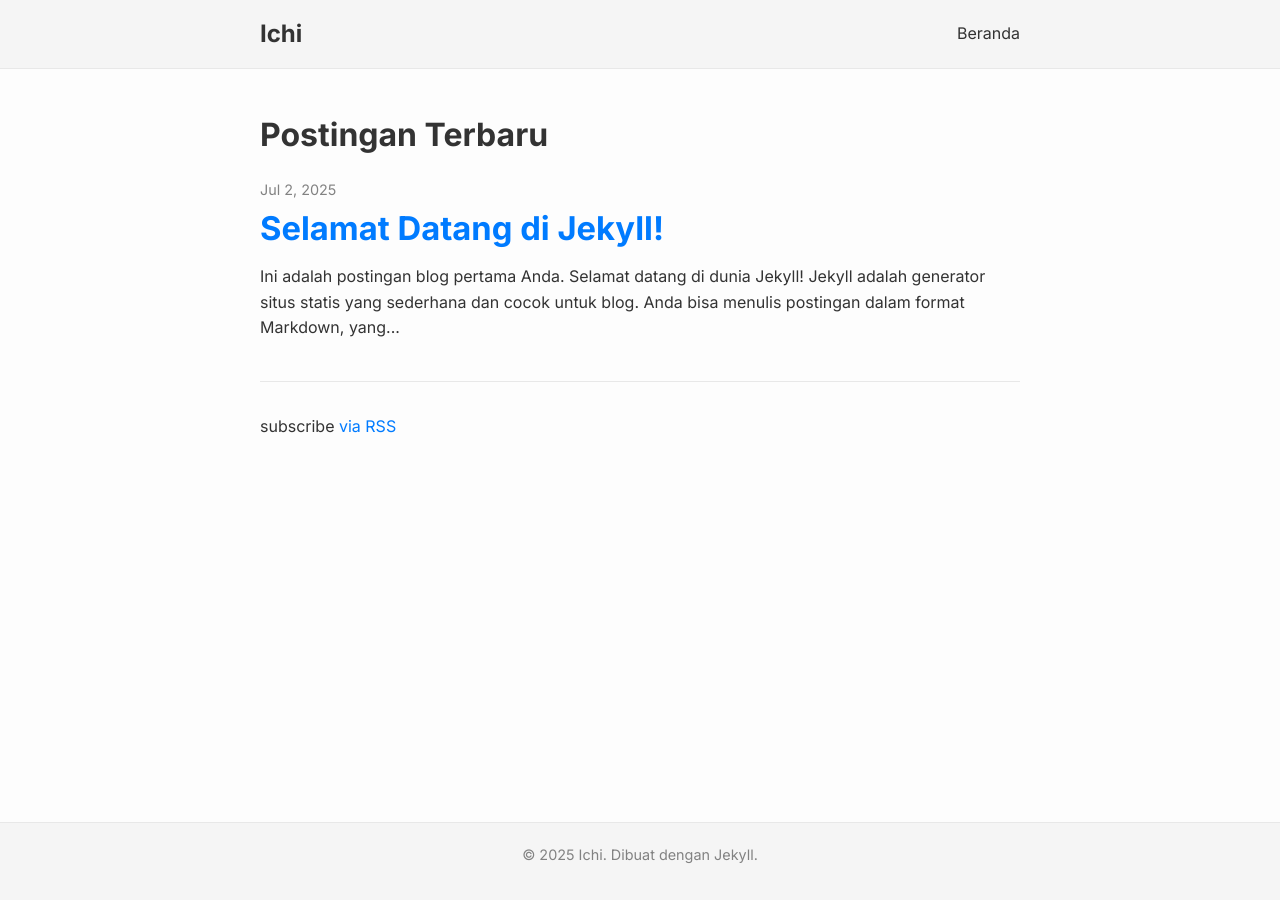
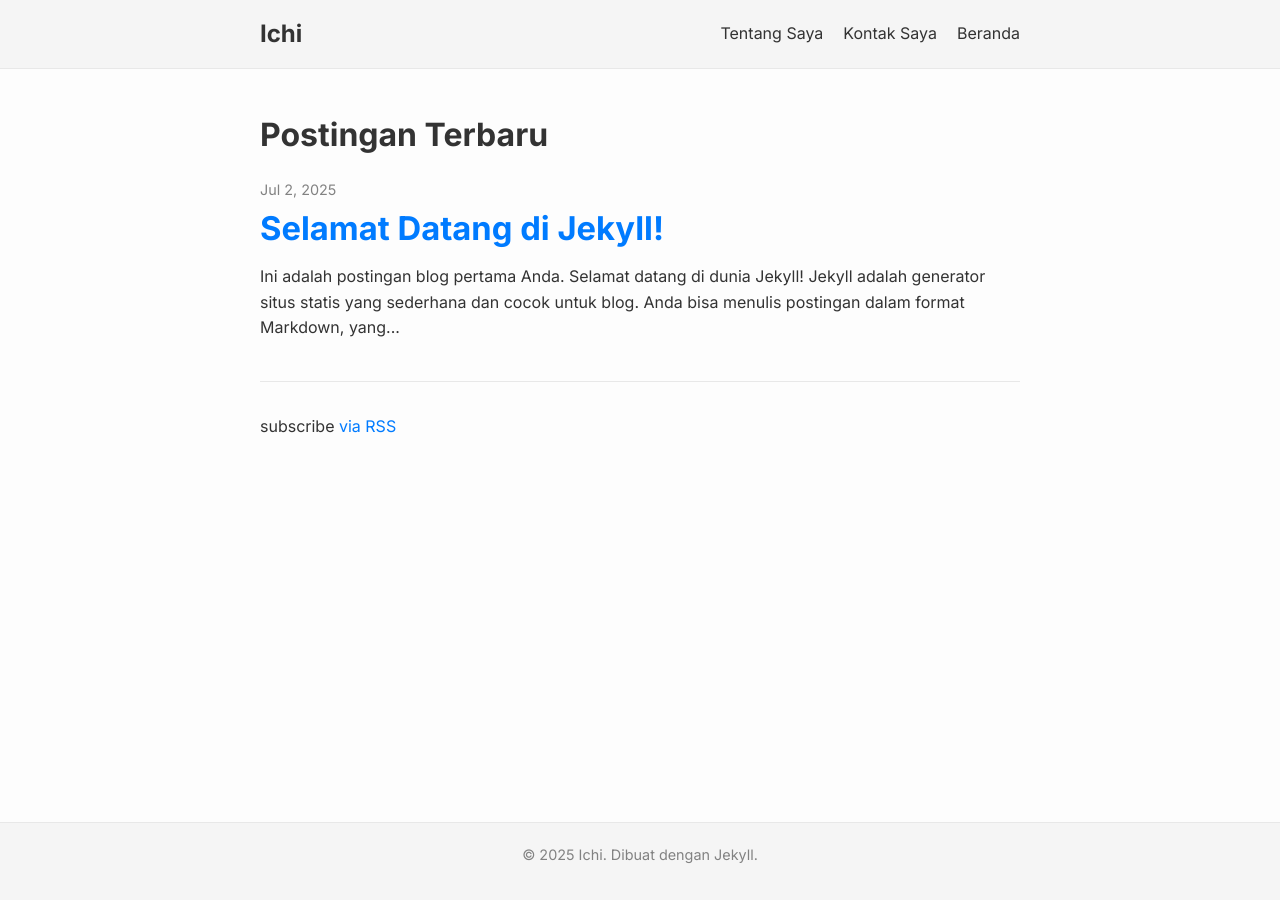
Before and after one commit to kucingcupu/ichi.github.io, a Jekyll site: the page built from index.md, in a window 1280 px wide. Built offline with Jekyll 4.4.1, drawn with Linux system fonts in a browser that asks for light colours; some of the changed lines change nothing that is shown.

Commit message:
mengganti pages

```diff
--- a/_config.yml
+++ b/_config.yml
@@ -5,6 +5,7 @@ description: >- # this means to ignore newlines until "baseurl:"
   Anda bisa mengubahnya di _config.yml.
 baseurl: "" # the subpath of your site, e.g. /blog
 url: "" # the base hostname & protocol for your site, e.g. http://example.com
+include: ["_pages"]
 
 permalink: /:title/
 
```
Also changed, not shown: _pages/about.md (renamed from _page/about.md), _pages/contact.md (renamed from _page/contact.md).
